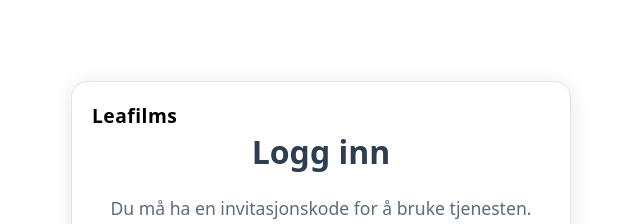
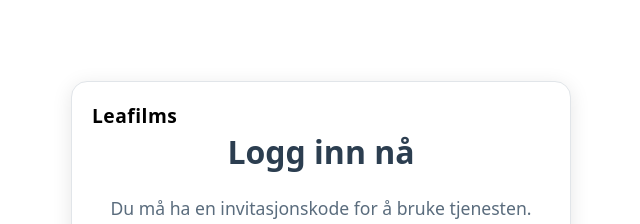
Before and after one commit to magnusnord99/pristilbud_generator, a React (Vite) app in the folder frontend/: page /login in a window 1280 px wide. Shown: the top 224 px of the page, without its empty margins (319-959 px from the left). Built offline with nearby package versions, Linux system fonts and the light colour scheme; no server answers.

Commit message:
credentials endret

```diff
--- a/frontend/src/pages/LoginPage.tsx
+++ b/frontend/src/pages/LoginPage.tsx
@@ -84,7 +84,7 @@ export default function LoginPage() {
         localStorage.setItem('refresh_token', authData.refresh_token)
         localStorage.setItem('user', JSON.stringify(authData.user))
 
-        setSuccess('Test innlogging vellykket! Omdirigerer...')
+        setSuccess('Test innlogging vellykket! Omdirigerer nå...')
 
         // Redirect to main page after successful login
         setTimeout(() => {
@@ -141,7 +141,7 @@ export default function LoginPage() {
           textAlign: 'center',
           marginTop: '20px'
         }}>
-          Logg inn
+          Logg inn nå
         </h1>
 
         <p style={{
```
